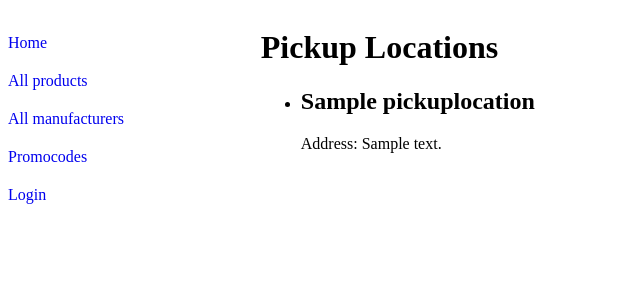
After one commit to fozboom/Django, a Django app: page /onlineshop/pickup-locations/ in a window 1280 px wide. The commit adds this page. Shown: the top 300 px of the page, without its empty margins (0-640 px from the left). Run offline with Django 5.2, Linux system fonts and the light colour scheme; tables that the repository leaves empty hold one stand-in row (values such as "Sample post").

Commit message:
add page with pick-up points

```diff
--- a/IGI/LR5/LabRab5_IGI/onlineshop/models.py
+++ b/IGI/LR5/LabRab5_IGI/onlineshop/models.py
@@ -135,8 +135,6 @@ class Order(models.Model):
     status = models.CharField(max_length=1, choices=LOAN_STATUS, blank=True, default='p',
                               help_text='Status of the order')
 
-
-
     def save(self, *args, **kwargs):
         self.total_price = sum(
             product_instance.product.price * product_instance.quantity for product_instance in self.products.all())
@@ -180,3 +178,11 @@ class Cart(models.Model):
             total_price *= (1 - self.promo_code.discount / 100)
         self.total_price = total_price
         self.save()
+
+
+class PickupLocation(models.Model):
+    name = models.CharField(max_length=200)
+    address = models.CharField(max_length=200)
+
+    def __str__(self):
+        return self.name
--- a/IGI/LR5/LabRab5_IGI/onlineshop/templates/base_generic.html
+++ b/IGI/LR5/LabRab5_IGI/onlineshop/templates/base_generic.html
@@ -27,6 +27,7 @@
                     {% if group.name == "Shop Members" %}
                         <li><a href="{% url 'my-orders' %}">My Orders</a></li>
                         <li><a href="{% url 'cart' %}">My Cart</a></li>
+                        <li><a href="{% url 'pickup-locations' %}">Pick-up points</a></li>
                     {% endif %}
 
                 {% endfor %}
--- /dev/null
+++ b/IGI/LR5/LabRab5_IGI/onlineshop/templates/onlineshop/pickup_location_list.html
@@ -0,0 +1,15 @@
+{% extends "base_generic.html" %}
+
+{% block content %}
+  <h1>Pickup Locations</h1>
+  <ul>
+    {% for location in object_list %}
+      <li>
+        <h2>{{ location.name }}</h2>
+        <p>Address: {{ location.address }}</p>
+      </li>
+    {% empty %}
+      <li>No pickup locations available.</li>
+    {% endfor %}
+  </ul>
+{% endblock %}
--- a/IGI/LR5/LabRab5_IGI/onlineshop/urls.py
+++ b/IGI/LR5/LabRab5_IGI/onlineshop/urls.py
@@ -60,3 +60,6 @@ urlpatterns += [
 urlpatterns += [
     path('promo-codes/', views.PromoCodeListView.as_view(), name='promo-codes'),
 ]
+urlpatterns += [
+    path('pickup-locations/', views.PickupLocationListView.as_view(), name='pickup-locations'),
+]
--- a/IGI/LR5/LabRab5_IGI/onlineshop/views.py
+++ b/IGI/LR5/LabRab5_IGI/onlineshop/views.py
@@ -2,7 +2,8 @@ from django.contrib.auth.models import User
 from django.shortcuts import render, redirect
 from django.views.generic import FormView
 
-from .models import Employee, Product, ProductType, Order, Client, Manufacturer, UnitOfMeasure, ProductInstance, Cart
+from .models import Employee, Product, ProductType, Order, Client, Manufacturer, UnitOfMeasure, ProductInstance, Cart, \
+    PickupLocation
 
 from django.contrib.auth.decorators import login_required
 
@@ -296,4 +297,8 @@ class PromoCodeListView(generic.ListView):
     paginate_by = 10
 
     def get_queryset(self):
-        return super().get_queryset()[1:]  # Skip the first promo code
+        return super().get_queryset()[1:]
+
+class PickupLocationListView(generic.ListView):
+    model = PickupLocation
+    template_name = 'onlineshop/pickup_location_list.html'
```
Also changed, not shown: IGI/LR5/LabRab5_IGI/onlineshop/admin.py (+7 -1 lines), IGI/LR5/LabRab5_IGI/onlineshop/forms.py (+14 -1 lines), IGI/LR5/LabRab5_IGI/onlineshop/migrations/0025_pickuplocation.py (added).
